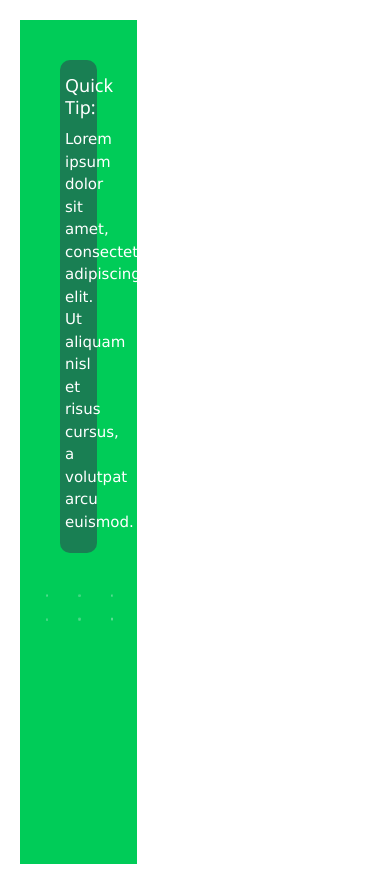
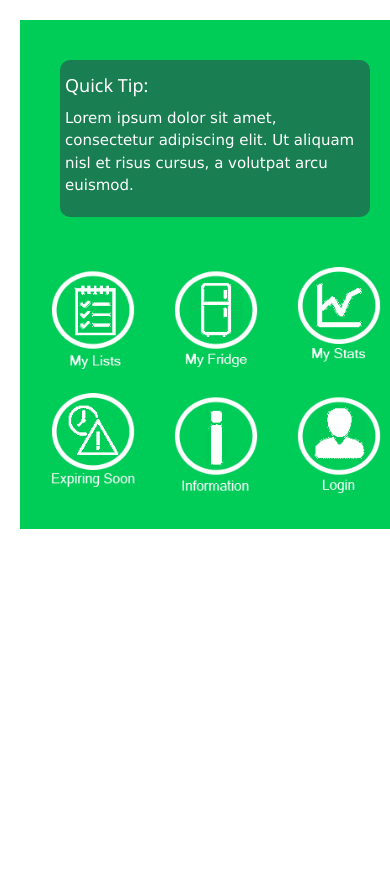
Before and after one commit to jmkim2392/jmkim2392.github.io, a PHP site: page / in a window 390 px wide. Shown: the part 67-951 px from the top of the page. After the commit the page ends 596 px from the top, so only its background shows below. Run offline with PHP 8.4, Linux system fonts and the light colour scheme; some libraries are stand-ins or nearby versions.

Commit message:
mobile index test

```diff
--- a/style/base.css
+++ b/style/base.css
@@ -286,11 +286,10 @@ li {
 
 /* mobile responsive CSS */
 
-@media screen and (min-width: 330px) and (max-width: 480px) {
+@media screen and (min-width: 330px) and (max-width: 500px) {
 
     .center {
-        width: 30vw;
-        height: 100vh;
+        width: 400px;
 
     }
 
```
